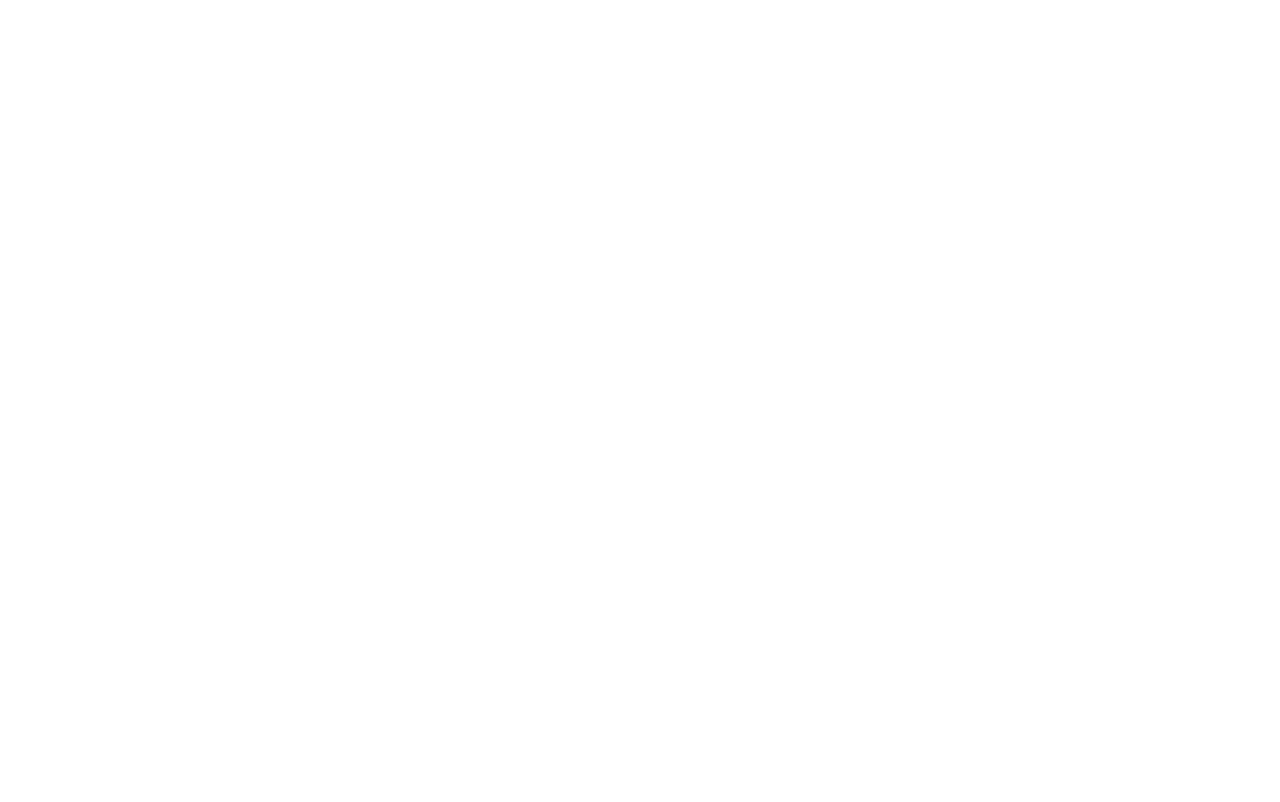
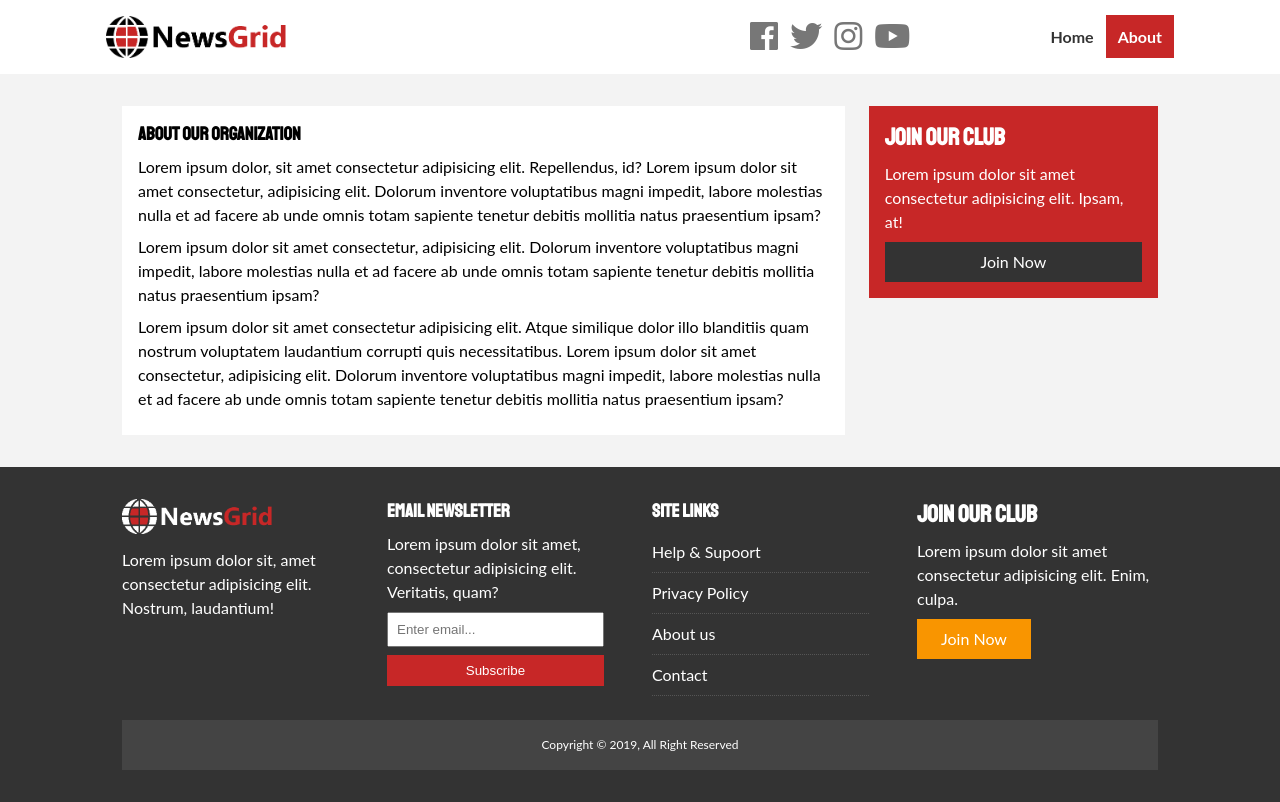
Before and after one commit to silvestrevivo/newsgrid-css, a plain HTML site: page about.html in a window 1280 px wide. Drawn offline with Linux system fonts and the light colour scheme.

Commit message:
about pages completed

```diff
--- a/about.html
+++ b/about.html
@@ -0,0 +1,109 @@
+<!DOCTYPE html>
+<html lang="en">
+
+<head>
+    <meta charset="UTF-8">
+    <title>NewsGrid | Latest News</title>
+    <meta http-equiv="X-UA-Compatible" content="IE=edge">
+    <meta name="viewport" content="width=device-width, initial-scale=1, shrink-to-fit=no">
+    <meta name="description" content="Website using pure css grid following the Udemy tutorial from @bradtraversy">
+    <meta name="author" content="@silvestrevivo">
+    <meta keywords="html css grid Udemy">
+    <link rel="icon" type="image/x-icon" href="./favicon.ico">
+    <!-- Fontawesome -->
+    <link rel="stylesheet" href="https://use.fontawesome.com/releases/v5.7.0/css/all.css" integrity="sha384-lZN37f5QGtY3VHgisS14W3ExzMWZxybE1SJSEsQp9S+oqd12jhcu+A56Ebc1zFSJ"
+        crossorigin="anonymous">
+    <!-- Custom Style -->
+    <link href="https://fonts.googleapis.com/css?family=Staatliches" rel="stylesheet">
+    <link rel="stylesheet" type="text/css" href="./css/style.css" />
+    <link rel="stylesheet" type="text/css" media="screen and (max-width: 768px)" href="./css/mobile.css" />
+
+    <!-- HTML5 Shim and Respond.js IE8 support of HTML5 elements and media queries -->
+    <!-- WARNING: Respond.js doesn't work if you view the page via file:// -->
+    <!--[if lt IE 9]>
+        <script src="https://oss.maxcdn.com/libs/html5shiv/3.7.0/html5shiv.js" integrity="sha384-0s5Pv64cNZJieYFkXYOTId2HMA2Lfb6q2nAcx2n0RTLUnCAoTTsS0nKEO27XyKcY" crossorigin="anonymous"></script>
+        <script src="https://oss.maxcdn.com/libs/respond.js/1.4.2/respond.min.js" integrity="sha384-ZoaMbDF+4LeFxg6WdScQ9nnR1QC2MIRxA1O9KWEXQwns1G8UNyIEZIQidzb0T1fo" crossorigin="anonymous"></script>
+    <![endif]-->
+</head>
+
+<body>
+    <nav id="main-nav">
+        <div class="container">
+            <img src="./img/logo.png" alt="logo" class="logo">
+            <div class="social">
+                <a href="http://facebook.com" target="_blank"><i class="fab fa-facebook fa-2x"></i></a>
+                <a href="http://twitter.com" target="_blank"><i class="fab fa-twitter fa-2x"></i></a>
+                <a href="http://instagram.com" target="_blank"><i class="fab fa-instagram fa-2x"></i></a>
+                <a href="http://youtube.com" target="_blank"><i class="fab fa-youtube fa-2x"></i></a>
+            </div>
+            <ul>
+                <li><a href="index.html">Home</a></li>
+                <li><a href="about.html" class="current">About</a></li>
+            </ul>
+        </div>
+    </nav>
+
+    <section id="about">
+        <div class="container">
+            <div class="page-container">
+                <article class="card">
+                    <h1 class="l-heading">About Our Organization</h1>
+                    <p>Lorem ipsum dolor, sit amet consectetur adipisicing elit. Repellendus, id? Lorem ipsum dolor sit
+                        amet consectetur, adipisicing elit. Dolorum inventore voluptatibus magni
+                        impedit, labore molestias nulla et ad facere ab unde omnis totam sapiente tenetur debitis
+                        mollitia natus praesentium ipsam?</p>
+                    <p>Lorem ipsum dolor sit amet consectetur, adipisicing elit. Dolorum inventore voluptatibus magni
+                        impedit, labore molestias nulla et ad facere ab unde omnis totam sapiente tenetur debitis
+                        mollitia natus praesentium ipsam?</p>
+                    <p>Lorem ipsum dolor sit amet consectetur adipisicing elit. Atque similique dolor illo blanditiis
+                        quam nostrum voluptatem laudantium corrupti quis necessitatibus. Lorem ipsum dolor sit amet
+                        consectetur, adipisicing elit. Dolorum inventore voluptatibus magni
+                        impedit, labore molestias nulla et ad facere ab unde omnis totam sapiente tenetur debitis
+                        mollitia natus praesentium ipsam?</p>
+                </article>
+                <aside class="card bg-primary">
+                    <h2>Join Our Club</h2>
+                    <p>Lorem ipsum dolor sit amet consectetur adipisicing elit. Ipsam, at!</p>
+                    <a href="#" class="btn btn-dark btn-block">Join Now</a>
+                </aside>
+            </div>
+        </div>
+    </section>
+
+    <!-- footer -->
+    <footer id="main-footer" class="py-2">
+        <div class="container footer-container">
+            <div>
+                <img src="./img/logo_light.png" alt="logo_light">
+                <p>Lorem ipsum dolor sit, amet consectetur adipisicing elit. Nostrum, laudantium!</p>
+            </div>
+            <div>
+                <h3>Email Newsletter</h3>
+                <p>Lorem ipsum dolor sit amet, consectetur adipisicing elit. Veritatis, quam?</p>
+                <form>
+                    <input type="email" placeholder="Enter email...">
+                    <input type="submit" value="Subscribe" class="btn btn-primary">
+                </form>
+            </div>
+            <div>
+                <h3>Site Links</h3>
+                <ul class="list">
+                    <li><a href="#">Help & Supoort</a></li>
+                    <li><a href="#">Privacy Policy</a></li>
+                    <li><a href="#">About us</a></li>
+                    <li><a href="#">Contact</a></li>
+                </ul>
+            </div>
+            <div>
+                <h2>Join Our Club</h2>
+                <p>Lorem ipsum dolor sit amet consectetur adipisicing elit. Enim, culpa.</p>
+                <a href="#" class="btn btn-secondary">Join Now</a>
+            </div>
+            <div>
+                <p>Copyright &copy; 2019, All Right Reserved</p>
+            </div>
+        </div>
+    </footer>
+</body>
+
+</html>
--- a/css/style.css
+++ b/css/style.css
@@ -13,7 +13,7 @@
   --tech-color: #009cff;
 }
 
-@import url('https://fonts.googleapis.com/css?family=Lato|Staatliches');
+@import url('https://fonts.googleapis.com/css?family=Lato');
 
 /* Reset */
 *{
@@ -181,6 +181,17 @@
   padding: 3rem;
 }
 
+.page-container{
+  display: grid;
+  grid-template-columns: 5fr 2fr;
+  margin: 2rem 0;
+  grid-gap: 1.5rem;
+}
+
+.page-container > *:first-child{
+  grid-row: 1 / span 3;
+}
+
 /* Navigation */
 #main-nav{
   background: #fff;
```
Also changed, not shown: index.html (+1 -0 lines).
